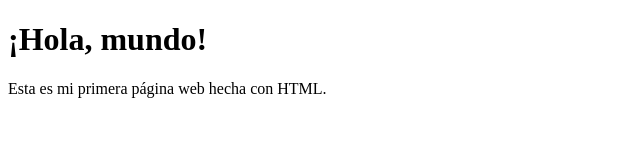
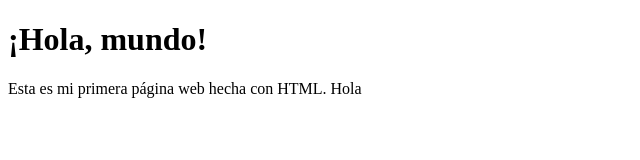
Before and after one commit to JaimXD/RR_Manejo2, a plain HTML site: page index.html in a window 1280 px wide. Shown: the full height of the page, 0-640 px from the left. Drawn offline with Linux system fonts and the light colour scheme.

Commit message:
Update index.html

```diff
--- a/index.html
+++ b/index.html
@@ -7,6 +7,6 @@
 </head>
 <body>
   <h1>¡Hola, mundo!</h1>
-  <p>Esta es mi primera página web hecha con HTML.</p>
+  <p>Esta es mi primera página web hecha con HTML. Hola</p>
 </body>
 </html>
```
